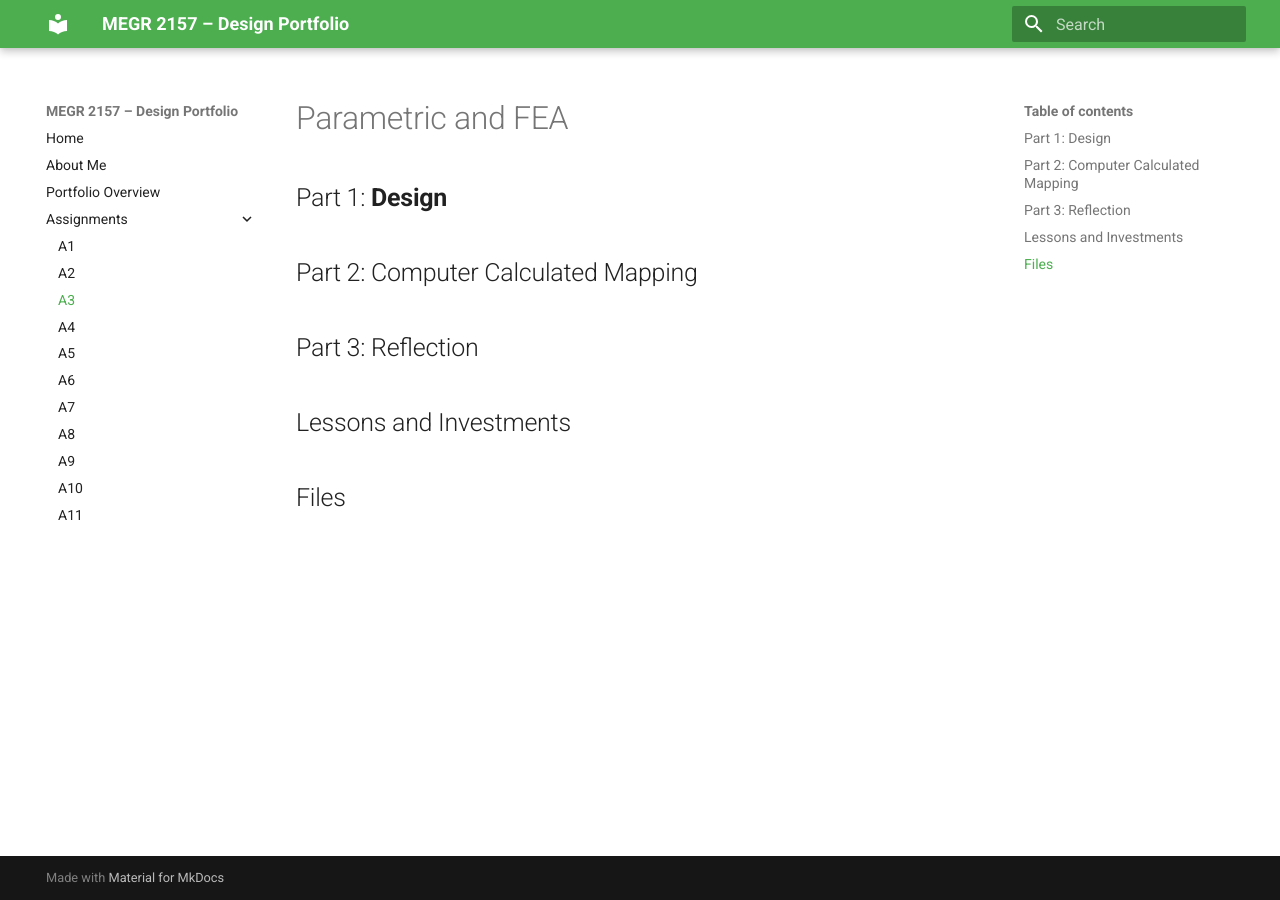
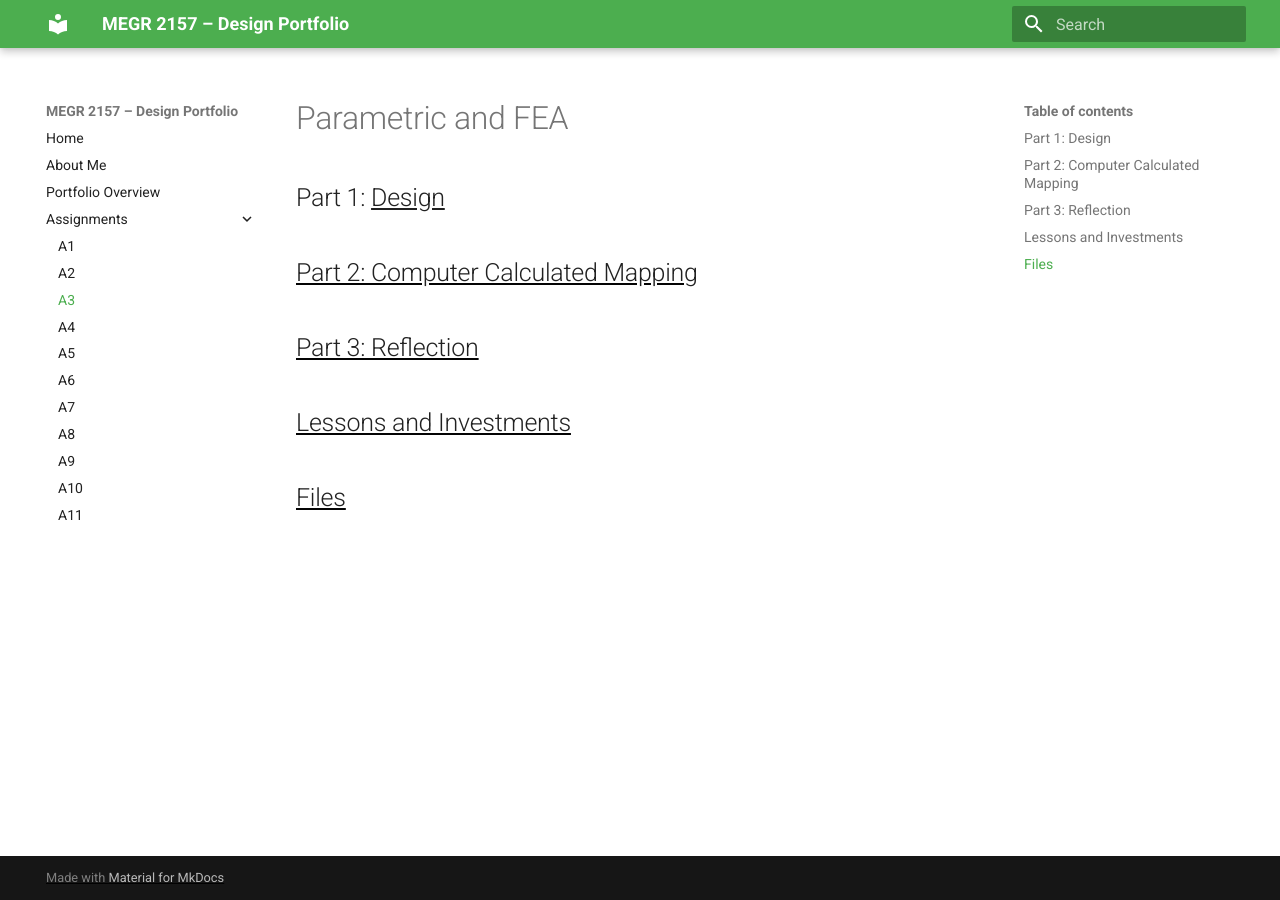
Before and after one commit to dadams78/design-projects-portfolio, an MkDocs documentation site: the page built from docs/assignments/A03/index.md, in a window 1280 px wide. Built offline with MkDocs 1.6.1 and Material for MkDocs 9.7.7, drawn with Linux system fonts in a browser that asks for light colours.

```diff
--- a/docs/assignments/A03/index.md
+++ b/docs/assignments/A03/index.md
@@ -1,6 +1,6 @@
 # Parametric and FEA
 
-## Part 1: __Design__
+## Part 1: <u>Design<u>
 
 
 ## Part 2: Computer Calculated Mapping
```
